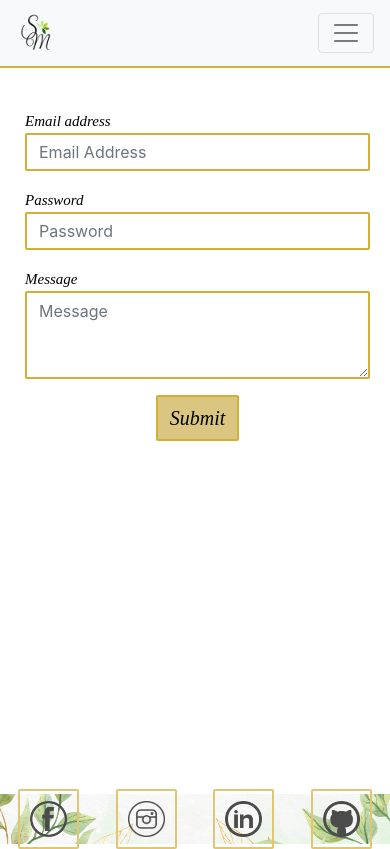
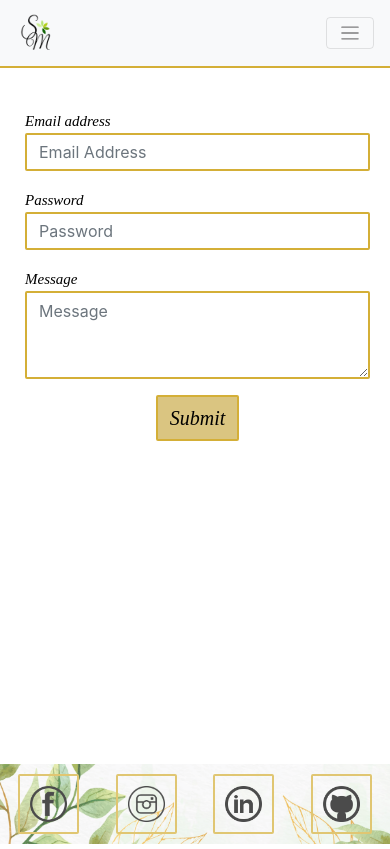
Before and after one commit to smundhada/shubhangi_portfolio, a plain HTML site: page contact.html in a window 390 px wide. Drawn offline with nearby package versions, Linux system fonts and the light colour scheme.

Commit message:
adding in complete  portfolio

```diff
--- a/css_styling/style.css
+++ b/css_styling/style.css
@@ -51,6 +51,18 @@ html,body{
     vertical-align:middle;
     font-weight: 100;
  }
+
+ span{
+    font-size: 40px;
+    padding:0px;
+    font-family: 'Cormorant Garamond', serif;
+    color: #D4AF37;
+    font-style: italic;
+    margin:auto;
+    vertical-align:middle;
+    font-weight: 100;
+ }
+
 
  .shubhangi_pic{
     max-width: 60%;
@@ -226,6 +238,17 @@ html,body{
         font-size: 30px;
         font-family: 'Cormorant Garamond', serif;
         color: black;
+        font-style: italic;
+        margin:auto;
+        vertical-align:middle;
+        font-weight: 100;
+     }
+
+
+     span{
+        font-size: 30px;
+        font-family: 'Cormorant Garamond', serif;
+        color: #D4AF37;
         font-style: italic;
         margin:auto;
         vertical-align:middle;
@@ -442,6 +465,16 @@ html,body{
         padding: 25px;
      }
 
+     span{
+        font-size: 15px;
+        font-family: 'Cormorant Garamond', serif;
+        color: #D4AF37;
+        font-style: italic;
+        margin:auto;
+        vertical-align:middle;
+        font-weight: 100;
+     }
+
      h11{
         font-size: 14px;
         font-family: 'Cormorant Garamond', serif;
@@ -454,7 +487,7 @@ html,body{
 
      .footer-shadow{
         width: 100%;
-        height: 50px;
+        height: 80px;
         background-size:cover;
         display: flex;
         align-items: center;
@@ -465,7 +498,7 @@ html,body{
 
     .footer-shadow-other{
         width: 100%;
-        height: 50px;
+        height: 80px;
         background-size:cover;
         display: flex;
         align-items: center;
```
Also changed, not shown: index.html (+1 -1 lines).
